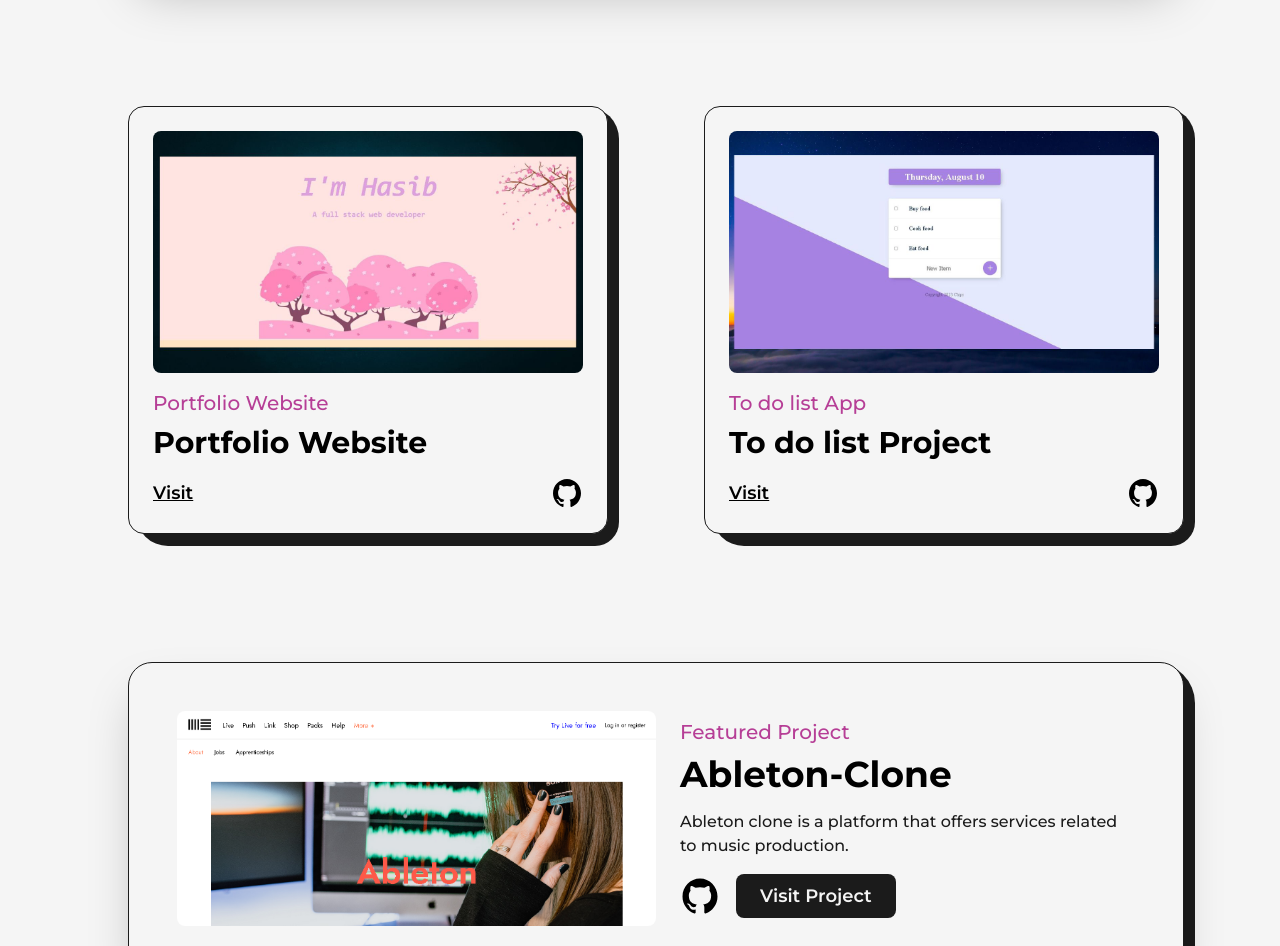
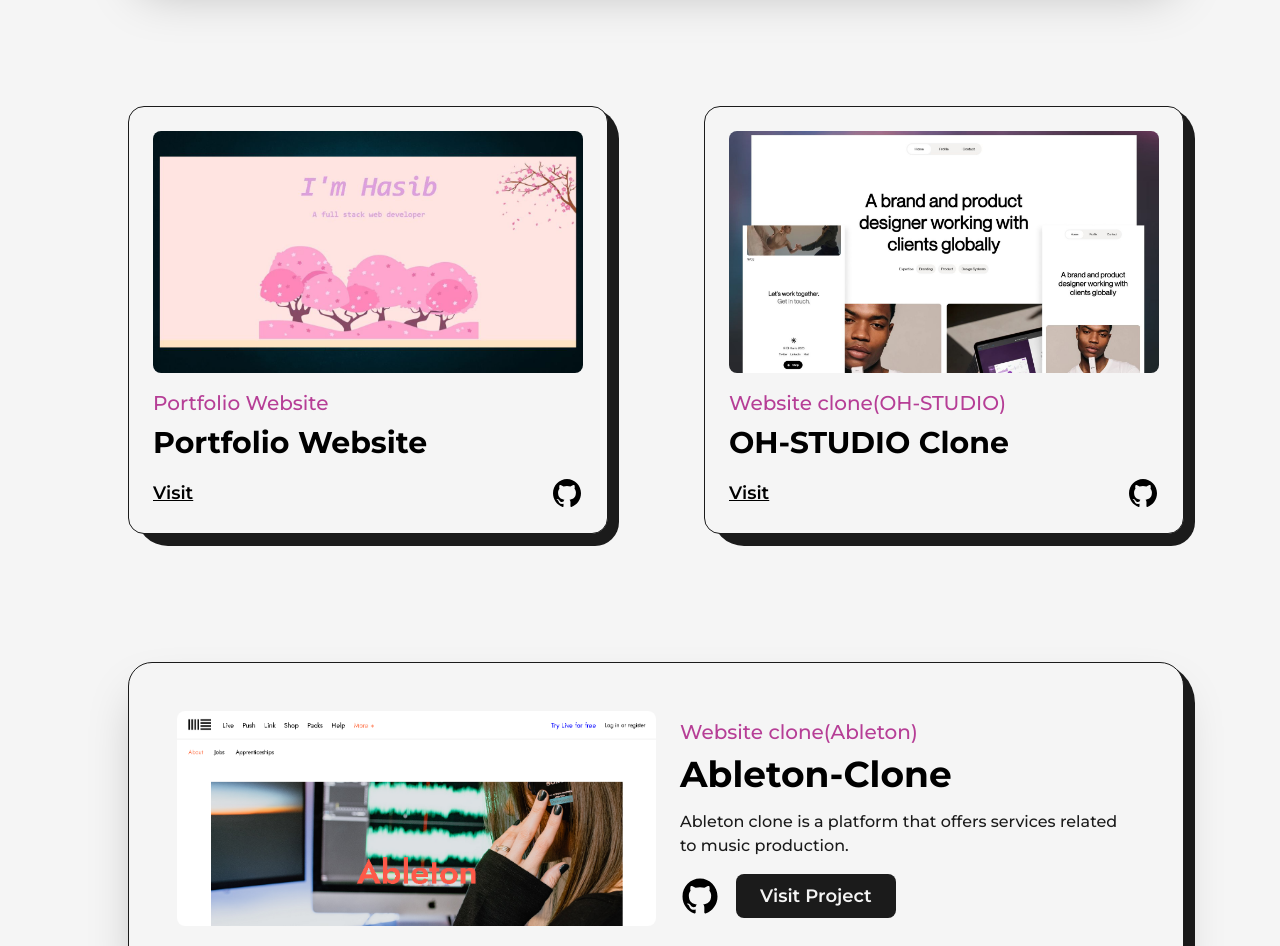
Before and after one commit to Chipsii/portfolio, a Next.js app: page /projects in a window 1280 px wide. Shown: the part 920-1866 px from the top of the page. Built offline with nearby package versions, Linux system fonts and the light colour scheme.

Commit message:
updated experience and projects.

```diff
--- a/src/components/Experience.js
+++ b/src/components/Experience.js
@@ -75,12 +75,12 @@
           />
 
           <Details
-            position="Graphics Designer"
-            company="BSRS"
-            companyLink=""
+            position="Front-end Web Developer"
+            company="Techynaf"
+            companyLink="www.techynaf.com"
             time="2023"
-            address="Dhaka, Bangladesh"
-            work="Created engaging and responsive website designs with CodePen that increased website traffic.
+            address="Londona, UK"
+            work="Created engaging and responsive website designs with that increased website traffic.
                     Streamlined CSS styling process with Sass to reduce production time."
           />
         </ul>
--- a/src/pages/projects.js
+++ b/src/pages/projects.js
@@ -8,7 +8,7 @@
 import project1 from "../../public/images/projects/portfolio-site.jpg";
 import subProject from "../../public/images/projects/portfolio-site-2.jpg";
 import project2 from "../../public/images/projects/AbletonClone.jpg";
-import todolist from "../../public/images/projects/todolist.jpg";
+import ohstudio from "../../public/images/projects/ohstudio.png";
 import carShowcase from "../../public/images/projects/carShowcase.jpg";
 import dashboard from "../../public/images/projects/dashboard.jpg";
 import { motion } from "framer-motion";
@@ -162,14 +162,12 @@
             </div>
             <div className="col-span-6 sm:col-span-12">
               <Project
-                title="To do list Project"
-                img={todolist}
-                summary="This to-do list application allows users to manage tasks and activities by creating, editing, and marking tasks as completed.
-                    The project involve front-end development using HTML, CSS, and JavaScript to create an interactive user interface where tasks can be added, edited, and marked off as completed.
-                    It also involve back-end development for tasks such as data storage, user authentication, and task management."
-                link="https://github.com/Chipsii/todolist2"
-                github="https://github.com/Chipsii/"
-                type="To do list App"
+                title="OH-STUDIO Clone"
+                img={ohstudio}
+                summary="Clone of the well-known website OH-STUDIO."
+                link="https://oh-studio-clone-mu.vercel.app/"
+                github="https://github.com/Chipsii/oh-studio-clone"
+                type="Website clone(OH-STUDIO)"
               />
             </div>
             <div className="col-span-12">
@@ -179,7 +177,7 @@
                 summary="Ableton clone is a platform that offers services related to music production."
                 link="https://ableton-clone-pi.vercel.app/"
                 github="https://github.com/Chipsii/ableton-clone"
-                type="Featured Project"
+                type="Website clone(Ableton)"
               />
             </div>
             <div className="col-span-6 sm:col-span-12">
```
Also changed, not shown: public/images/projects/ohstudio.png (added), 1 other file (tests, documents, lock files or other folders).
